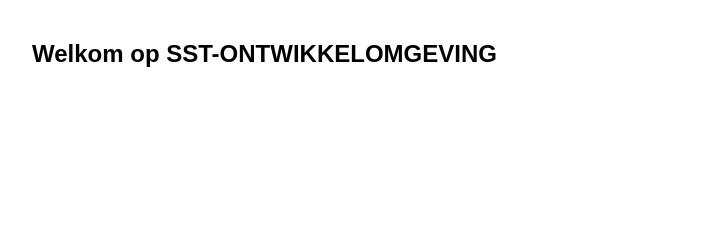
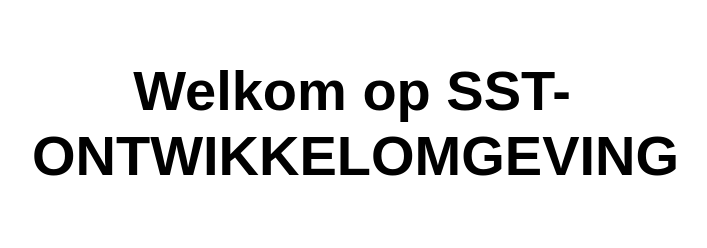
Before and after one commit to velds68/mijn-eerste-statische-web-app, a website: page src/index.html in a window 1280 px wide. Shown: the whole page, without its empty margins (288-995 px from the left). Drawn offline with Linux system fonts and the light colour scheme.

Commit message:
Update index.html

```diff
--- a/src/index.html
+++ b/src/index.html
@@ -10,7 +10,7 @@
 
 <body>
   <main>
-<h2>Welkom op SST-ONTWIKKELOMGEVING</h1>
+<h1>Welkom op SST-ONTWIKKELOMGEVING</h1>
   </main>
 </body>
 
```
